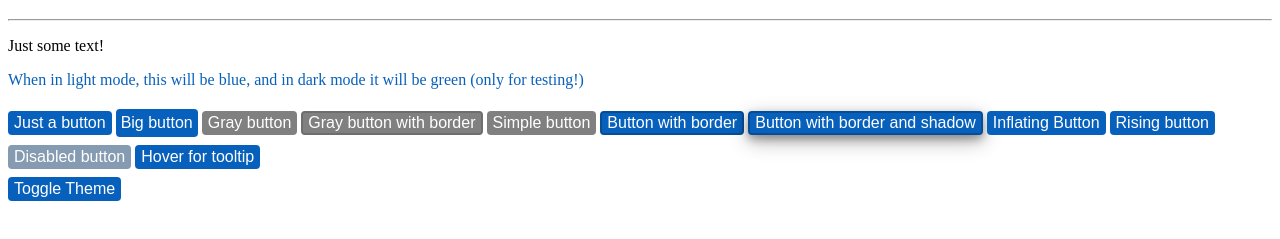
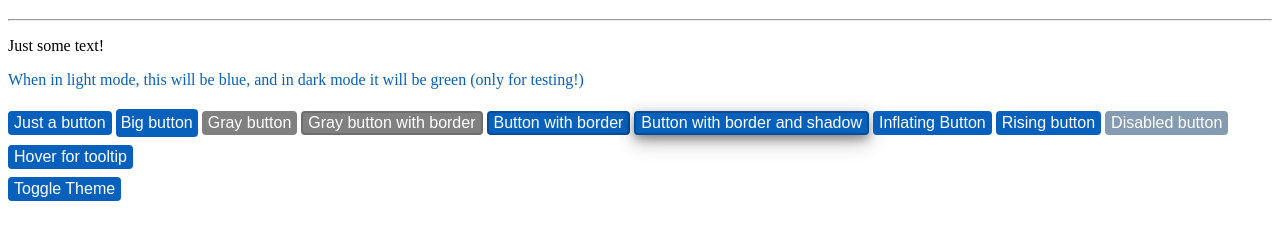
Before and after one commit to RobertLupas/Flare, a website: page index.html in a window 1280 px wide. Shown: the part 61-300 px from the top of the page. Drawn offline with Linux system fonts and the light colour scheme.

Commit message:
Removed a button class

```diff
--- a/index.html
+++ b/index.html
@@ -14,7 +14,6 @@
   <button class="big">Big button</button>
   <button class="gray">Gray button</button>
   <button class="gray border">Gray button with border</button>
-  <button class="simple">Simple button</button>
   <button class="border">Button with border</button>
   <button class="shadow border">Button with border and shadow</button>
   <button class="inflate">Inflating Button</button>
--- a/src/elements/_buttons.scss
+++ b/src/elements/_buttons.scss
@@ -28,15 +28,6 @@ button {
     }
   }
 
-  &.simple {
-    background-color: gray;
-    border: none;
-    padding: 3px 6px;
-    &:hover {
-      background-color: lighten(gray, 6);
-    }
-  }
-
   &.big {
     padding: 5px;
   }
```
Also changed, not shown: flare.css, flare.min.css.
